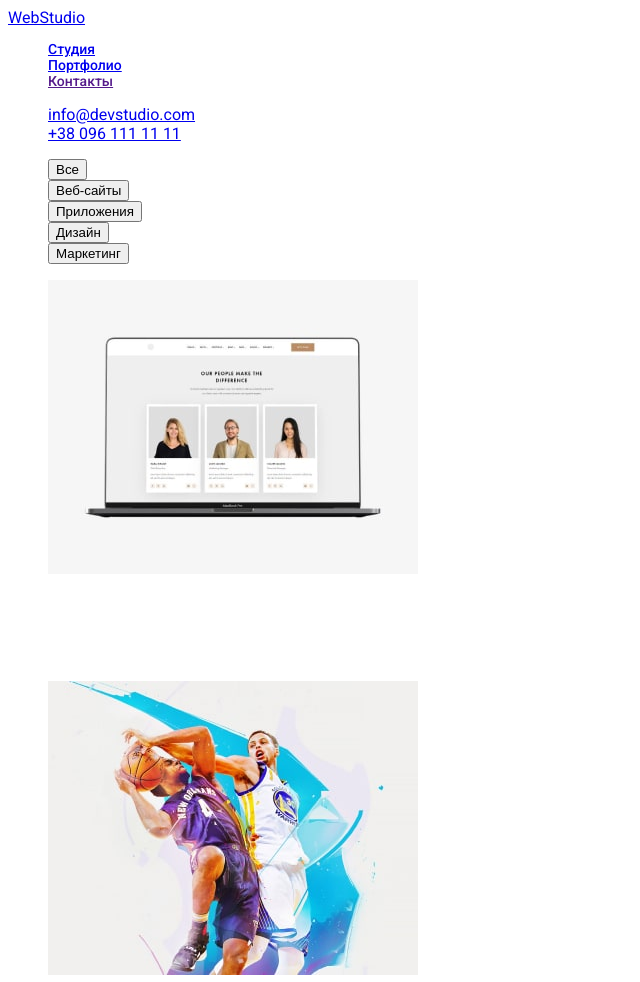
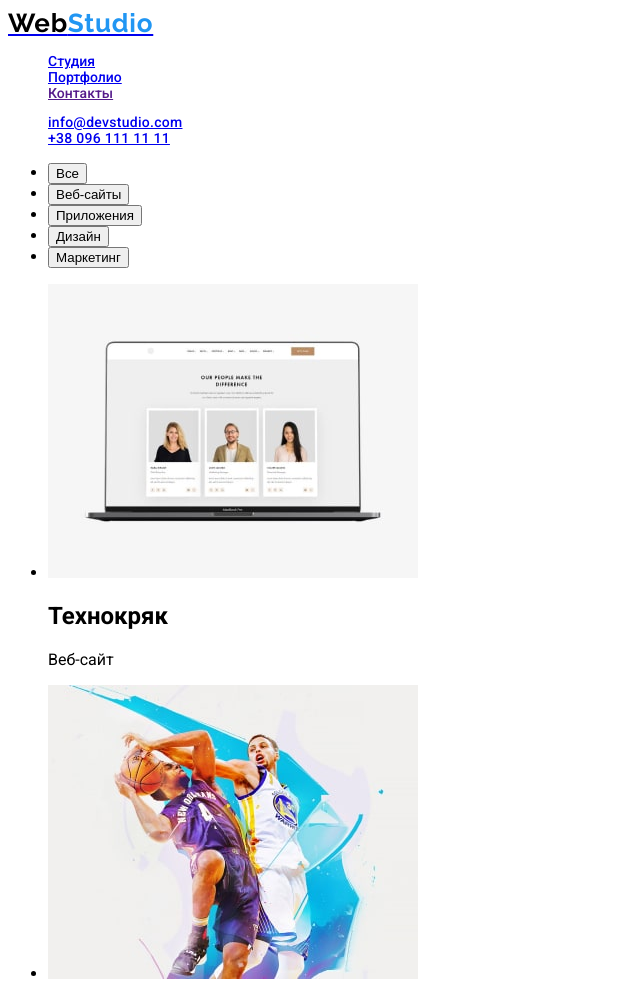
Before and after one commit to Christina-Mikheyeva/goit-markup-hw-02, a plain HTML site: page portfolio.html in a window 1280 px wide. Shown: the top 982 px of the page, without its empty margins (0-640 px from the left). Drawn offline with Linux system fonts and the light colour scheme.

Commit message:
Add fignj

```diff
--- a/css/styles.css
+++ b/css/styles.css
@@ -1,28 +1,66 @@
+
+:root {
+--main-text-color: #212121;
+--secod-text-color: #757575;
+--accent-color: #2196F3;
+
+}
+
+
+
 body {
-  font-family: 'Roboto', Tahoma, sans-serif;
-  color: #ffffff;
+font-family: 'Roboto', Tahoma, sans-serif;
+}
+
+.link{
+text-decoration: none;
 }
 
 .list {
-  list-style: none;
+list-style: none;
 }
 
 
-/* ----------------------main-Nav-------------------------- */
-.main-nav {
-} /* --------------------main-nav-logo-------------------------- */
-.main-nav-logo {
+
+/* ---------------------Header-------------------------- */
+.header-main-nav {
 }
-/* ----------------------main-nav-list-item -------------------------- */
-.main-nav-list-item {
+
+
+
+.header-logo {
+font-family: 'Raleway';
+font-weight: 700;
+font-size: 26px;
+line-height: 1.19;
+letter-spacing: 0.03em;
+}
+
+.web{
+  color: black;
+}
+
+.studio{
+  color: var(--accent-color);
+}
+
+.header-list-item {
   font-weight: 500;
   font-size: 14px;
   line-height: 1.14
   letter-spacing: 0.02em;
-  color: #212121;
+  color:var(--main-text-color)
 
 }
 
-.main-nav-list-item :hover, .main-nav-list-item :focus {
+.header-list-item :hover, .header-list-item :focus {
  color:#2196F3;
 }
+
+.hedaer-contacts {
+font-weight: 500;
+font-size: 14px;
+line-height: 1.14;
+letter-spacing: 0.02em;
+color: var(--secod-text-color);
+}
--- a/portfolio.html
+++ b/portfolio.html
@@ -16,13 +16,15 @@
 
   <body>
     <!-- Шапка сторінки -->
-    <header>
+    <header class="header link list">
       <!-- Навігація -->
-      <nav class="main-nav">
+      <nav class="header-main-nav">
         <!-- Логотип -->
-        <a class="main-nav-logo" href="/"> WebStudio </a>
+        <a class="header-logo" href="/">
+          <span class="web">Web</span><span class="studio">Studio</span></a
+        >
         <!-- Список-1 -->
-        <ul class="main-nav-list-item list">
+        <ul class="header-list-item list link">
           <li><a href="./index.html">Студия</a></li>
           <li><a href="./portfolio.html">Портфолио</a></li>
           <li><a href="">Контакты</a></li>
@@ -30,7 +32,7 @@
       </nav>
 
       <!-- Список-2 (контакти) -->
-      <ul>
+      <ul class="hedaer-contacts list">
         <li><a href="mailto:info@devstudio.com">info@devstudio.com</a></li>
         <li><a href="tel:+380961111111">+38 096 111 11 11</a></li>
       </ul>
```
